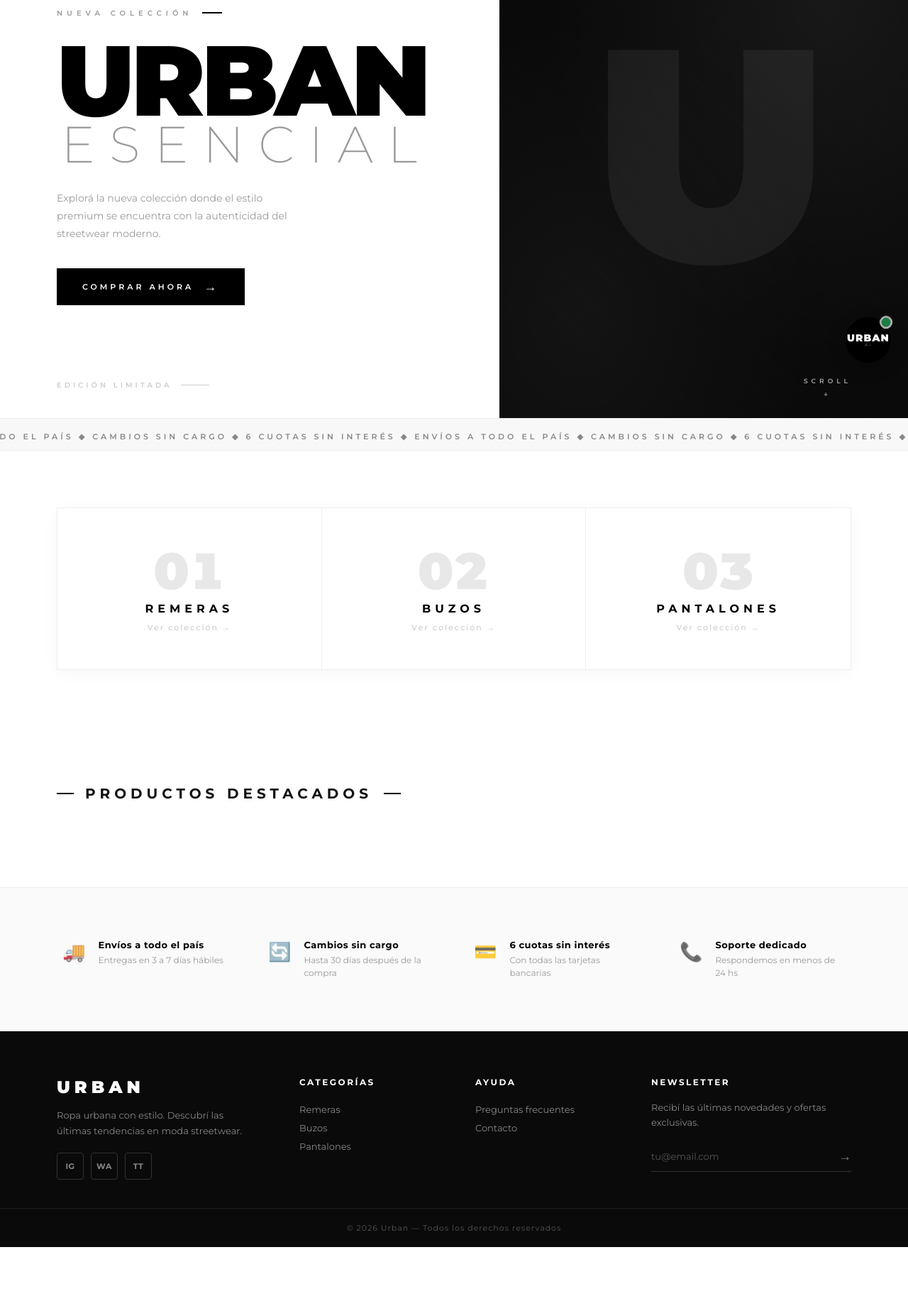
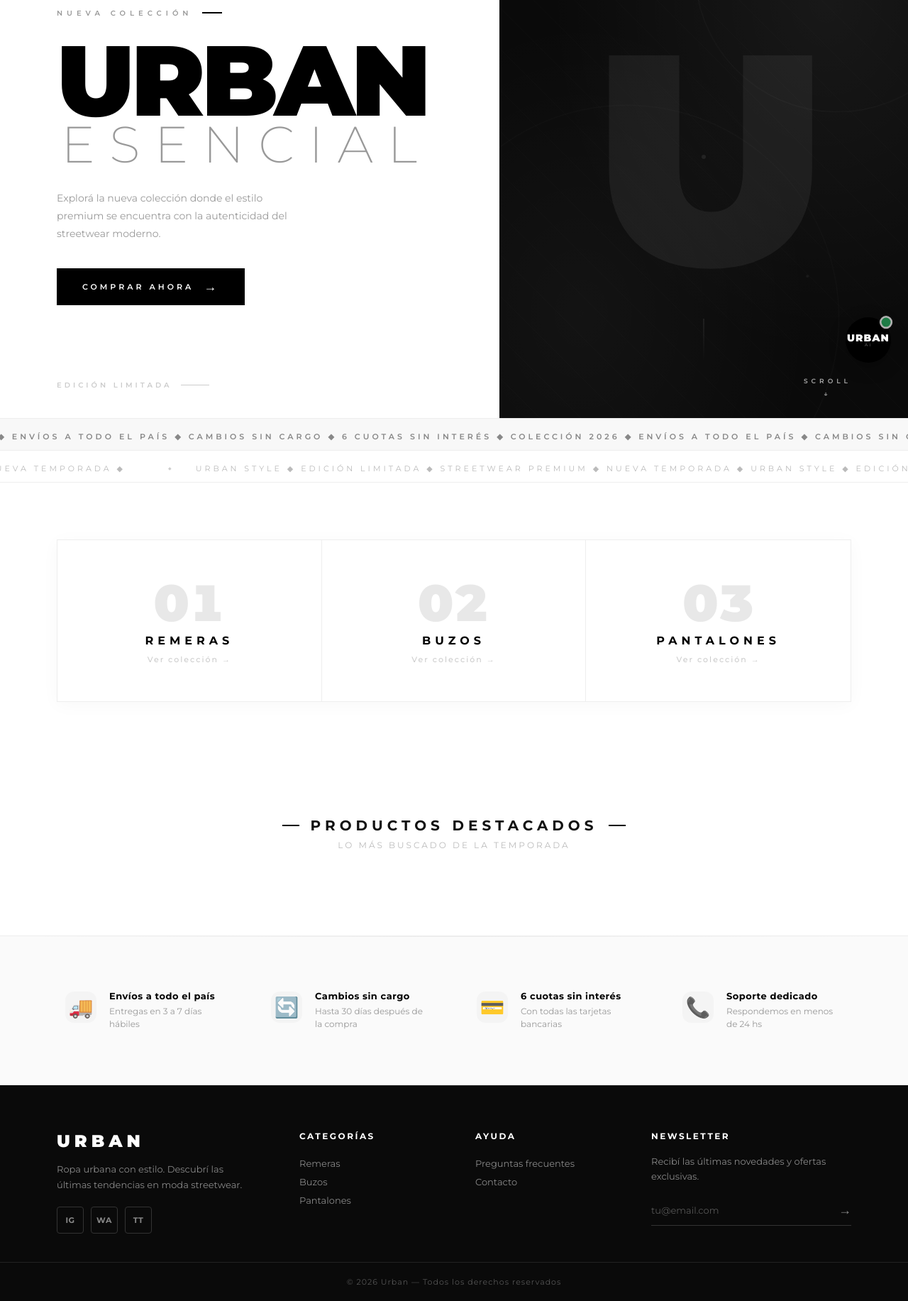
Before and after one commit to matugutierrez/urban-style, a website: page index.html in a window 1280 px wide. Shown: the part 265-2098 px from the top of the page at 71% size. Before the commit the page ends 2022 px from the top, so only its background shows below. Drawn offline with Linux system fonts and the light colour scheme; no server answers.

Commit message:
redeploy

```diff
--- a/css/style.css
+++ b/css/style.css
@@ -127,13 +127,25 @@ nav a.active::after {
     text-decoration: none;
     white-space: nowrap;
     font-weight: 500;
-    transition: color 0.3s ease, background 0.3s ease;
+    transition: all 0.3s ease;
     border-radius: 4px;
+    position: relative;
 }
 
 .icons a:hover {
     color: #000;
     background: #f5f5f5;
+}
+
+.icons a[href*="carrito"] {
+    font-size: 18px;
+    line-height: 1;
+    transition: transform 0.3s cubic-bezier(0.175, 0.885, 0.32, 1.275);
+}
+
+.icons a[href*="carrito"]:hover {
+    transform: scale(1.15);
+    background: transparent;
 }
 
 
@@ -292,6 +304,71 @@ nav a.active::after {
         radial-gradient(ellipse at 20% 80%, rgba(255,255,255,0.04) 0%, transparent 50%),
         repeating-linear-gradient(45deg, transparent 0px, transparent 40px, rgba(255,255,255,0.012) 40px, rgba(255,255,255,0.012) 41px);
     pointer-events: none;
+    animation: grainShift 12s ease-in-out infinite alternate;
+}
+
+@keyframes grainShift {
+    0% { background-position: 0% 0%; }
+    100% { background-position: 100% 100%; }
+}
+
+.hero-visual::after {
+    content: '';
+    position: absolute;
+    width: 400px;
+    height: 400px;
+    border: 1px solid rgba(255,255,255,0.04);
+    border-radius: 50%;
+    top: -10%;
+    right: -15%;
+    animation: heroOrbitSlow 20s linear infinite;
+    pointer-events: none;
+}
+
+@keyframes heroOrbitSlow {
+    0% { transform: translate(0, 0) rotate(0deg); }
+    33% { transform: translate(20px, -30px) rotate(120deg); }
+    66% { transform: translate(-10px, 20px) rotate(240deg); }
+    100% { transform: translate(0, 0) rotate(360deg); }
+}
+
+.hero-visual .hero-deco-line {
+    position: absolute;
+    bottom: 80px;
+    left: 50%;
+    transform: translateX(-50%);
+    width: 1px;
+    height: 60px;
+    background: linear-gradient(to bottom, rgba(255,255,255,0.15), transparent);
+    pointer-events: none;
+}
+
+.hero-visual .hero-deco-dot {
+    position: absolute;
+    width: 6px;
+    height: 6px;
+    border-radius: 50%;
+    background: rgba(255,255,255,0.08);
+    pointer-events: none;
+}
+.hero-visual .hero-deco-dot:nth-child(2) {
+    top: 20%;
+    left: 15%;
+    animation: heroDotDrift 15s ease-in-out infinite;
+}
+.hero-visual .hero-deco-dot:nth-child(3) {
+    bottom: 25%;
+    right: 20%;
+    width: 4px;
+    height: 4px;
+    animation: heroDotDrift 18s ease-in-out infinite reverse;
+}
+
+@keyframes heroDotDrift {
+    0%, 100% { transform: translate(0, 0); opacity: 0.4; }
+    25% { transform: translate(30px, -20px); opacity: 1; }
+    50% { transform: translate(-10px, 30px); opacity: 0.3; }
+    75% { transform: translate(-25px, -15px); opacity: 0.8; }
 }
 
 .hero-visual-text {
@@ -301,12 +378,27 @@ nav a.active::after {
     line-height: 1;
     user-select: none;
     letter-spacing: -20px;
-    animation: heroLetterFloat 4s ease-in-out infinite;
+    animation: heroLetterFloat 5s ease-in-out infinite;
+    position: relative;
+    z-index: 1;
+    filter: drop-shadow(0 0 40px rgba(255,255,255,0.02));
 }
 
 @keyframes heroLetterFloat {
     0%, 100% { transform: translateY(0) scale(1); }
-    50% { transform: translateY(-12px) scale(1.02); }
+    50% { transform: translateY(-16px) scale(1.03); }
+}
+
+.hero-visual .hero-deco-ring {
+    position: absolute;
+    width: 600px;
+    height: 600px;
+    border: 1px solid rgba(255,255,255,0.03);
+    border-radius: 50%;
+    bottom: -20%;
+    left: -20%;
+    animation: heroOrbitSlow 25s linear infinite reverse;
+    pointer-events: none;
 }
 
 
@@ -398,9 +490,26 @@ nav a.active::after {
     color: #ccc;
 }
 
+.home-marquee-reverse {
+    background: #fff;
+    border-top: none;
+    border-bottom: 1px solid #eee;
+}
+
+.home-marquee-reverse .home-marquee-inner {
+    animation: marqueeScrollReverse 40s linear infinite;
+    color: #bbb;
+    font-weight: 400;
+}
+
 @keyframes marqueeScroll {
     from { transform: translateX(0); }
     to { transform: translateX(-50%); }
+}
+
+@keyframes marqueeScrollReverse {
+    from { transform: translateX(-50%); }
+    to { transform: translateX(0); }
 }
 
 
@@ -463,11 +572,29 @@ nav a.active::after {
     font-feature-settings: "tnum";
     position: relative;
     z-index: 1;
+    font-variant-numeric: tabular-nums;
 }
 
 .home-categoria:hover .cat-number {
     color: #000;
     transform: translateY(-8px) scale(1.06);
+    text-shadow: 0 4px 20px rgba(0,0,0,0.04);
+}
+
+.home-categoria .cat-hover-line {
+    position: absolute;
+    bottom: 0;
+    left: 50%;
+    transform: translateX(-50%);
+    width: 0;
+    height: 2px;
+    background: #000;
+    transition: width 0.4s ease;
+    z-index: 1;
+}
+
+.home-categoria:hover .cat-hover-line {
+    width: 50px;
 }
 
 .home-categoria h3 {
@@ -492,6 +619,15 @@ nav a.active::after {
 
 .home-categoria:hover p {
     color: #666;
+}
+
+.home-categoria p .arrow {
+    display: inline-block;
+    transition: transform 0.3s ease;
+}
+
+.home-categoria:hover p .arrow {
+    transform: translateX(4px);
 }
 
 .home-categoria::after {
@@ -512,11 +648,15 @@ nav a.active::after {
 }
 
 
+.section-header {
+    margin-bottom: 40px;
+    text-align: center;
+}
+
 .home-section-title {
     font-size: 20px;
     font-weight: 700;
     letter-spacing: 6px;
-    margin-bottom: 40px;
     position: relative;
     display: inline-flex;
     align-items: center;
@@ -538,6 +678,16 @@ nav a.active::after {
     background: #000;
 }
 
+.home-section-sub {
+    display: block;
+    font-size: 12px;
+    color: #bbb;
+    letter-spacing: 3px;
+    text-transform: uppercase;
+    margin-top: 8px;
+    font-weight: 400;
+}
+
 
 .reveal {
     opacity: 0;
@@ -570,11 +720,14 @@ nav a.active::after {
 
 .producto {
     cursor: pointer;
-    transition: transform 0.4s ease;
+    transition: transform 0.4s cubic-bezier(0.25, 0.46, 0.45, 0.94), box-shadow 0.4s ease;
+    border-radius: 6px;
+    overflow: hidden;
 }
 
 .producto:hover {
-    transform: translateY(-4px);
+    transform: translateY(-8px);
+    box-shadow: 0 20px 40px rgba(0,0,0,0.06);
 }
 
 .producto img {
@@ -584,16 +737,25 @@ nav a.active::after {
 }
 
 .producto h4 {
-    margin-top: 15px;
+    margin-top: 16px;
     font-size: 14px;
     font-weight: 600;
     letter-spacing: 0.3px;
+    padding: 0 4px;
 }
 
 .producto p {
-    margin-top: 8px;
+    margin-top: 6px;
     font-weight: 700;
-    font-size: 15px;
+    font-size: 16px;
+    padding: 0 4px 4px;
+    font-feature-settings: "tnum";
+}
+
+.producto .precio-prefix {
+    font-size: 12px;
+    font-weight: 400;
+    color: #999;
 }
 
 
@@ -605,6 +767,19 @@ nav a.active::after {
     gap: 40px;
     border-top: 1px solid #eee;
     border-bottom: 1px solid #eee;
+    position: relative;
+    overflow: hidden;
+}
+
+.beneficios::before {
+    content: '';
+    position: absolute;
+    top: 0;
+    left: 0;
+    right: 0;
+    height: 1px;
+    background: linear-gradient(90deg, transparent, #000, transparent);
+    opacity: 0.06;
 }
 
 .beneficio-item {
@@ -612,19 +787,36 @@ nav a.active::after {
     align-items: flex-start;
     gap: 18px;
     text-align: left;
-    padding: 8px;
-    transition: transform 0.3s ease;
+    padding: 12px;
+    transition: all 0.3s ease;
+    border-radius: 8px;
+    position: relative;
 }
 
 .beneficio-item:hover {
-    transform: translateY(-2px);
+    transform: translateY(-4px);
+    background: rgba(0,0,0,0.02);
 }
 
 .beneficio-icono {
-    font-size: 26px;
+    font-size: 28px;
     flex-shrink: 0;
     margin-top: 2px;
-    opacity: 0.8;
+    opacity: 0.85;
+    transition: transform 0.3s ease, opacity 0.3s ease;
+    display: inline-flex;
+    align-items: center;
+    justify-content: center;
+    width: 44px;
+    height: 44px;
+    background: rgba(0,0,0,0.03);
+    border-radius: 12px;
+}
+
+.beneficio-item:hover .beneficio-icono {
+    transform: scale(1.08);
+    opacity: 1;
+    background: rgba(0,0,0,0.06);
 }
 
 .beneficio-item h4 {
@@ -632,6 +824,11 @@ nav a.active::after {
     font-weight: 700;
     letter-spacing: 0.5px;
     margin-bottom: 5px;
+    transition: color 0.3s ease;
+}
+
+.beneficio-item:hover h4 {
+    color: #000;
 }
 
 .beneficio-item p {
@@ -646,6 +843,17 @@ footer {
     background: #0a0a0a;
     color: white;
     margin-top: auto;
+    position: relative;
+}
+
+footer::before {
+    content: '';
+    position: absolute;
+    top: 0;
+    left: 0;
+    right: 0;
+    height: 1px;
+    background: linear-gradient(90deg, transparent, rgba(255,255,255,0.12), transparent);
 }
 
 .footer-inner {
@@ -898,7 +1106,16 @@ footer {
     backdrop-filter: blur(4px);
 }
 .stock-badge.sin-stock { background: rgba(120,120,120,0.85); color: #fff; }
-.stock-badge.ultimas { background: rgba(200,60,0,0.88); color: #fff; }
+.stock-badge.ultimas {
+    background: rgba(200,60,0,0.88);
+    color: #fff;
+    animation: badgePulse 2s ease-in-out infinite;
+}
+
+@keyframes badgePulse {
+    0%, 100% { opacity: 1; }
+    50% { opacity: 0.7; }
+}
 
 
 .categoria-header {
--- a/index.html
+++ b/index.html
@@ -55,6 +55,10 @@
         </div>
         <div class="hero-visual">
             <div class="hero-visual-text" aria-hidden="true">U</div>
+            <div class="hero-deco-line"></div>
+            <div class="hero-deco-dot"></div>
+            <div class="hero-deco-dot"></div>
+            <div class="hero-deco-ring"></div>
         </div>
         <div class="hero-accent">EDICIÓN LIMITADA</div>
         <div class="hero-scroll">SCROLL</div>
@@ -63,8 +67,14 @@
 
     <div class="home-marquee">
         <div class="home-marquee-inner">
-            <span>ENVÍOS A TODO EL PAÍS ◆ CAMBIOS SIN CARGO ◆ 6 CUOTAS SIN INTERÉS ◆ ENVÍOS A TODO EL PAÍS ◆ CAMBIOS SIN CARGO ◆ 6 CUOTAS SIN INTERÉS ◆</span>
-            <span>ENVÍOS A TODO EL PAÍS ◆ CAMBIOS SIN CARGO ◆ 6 CUOTAS SIN INTERÉS ◆ ENVÍOS A TODO EL PAÍS ◆ CAMBIOS SIN CARGO ◆ 6 CUOTAS SIN INTERÉS ◆</span>
+            <span>COLECCIÓN 2026 ◆ ENVÍOS A TODO EL PAÍS ◆ CAMBIOS SIN CARGO ◆ 6 CUOTAS SIN INTERÉS ◆ COLECCIÓN 2026 ◆ ENVÍOS A TODO EL PAÍS ◆ CAMBIOS SIN CARGO ◆ 6 CUOTAS SIN INTERÉS ◆</span>
+            <span>COLECCIÓN 2026 ◆ ENVÍOS A TODO EL PAÍS ◆ CAMBIOS SIN CARGO ◆ 6 CUOTAS SIN INTERÉS ◆ COLECCIÓN 2026 ◆ ENVÍOS A TODO EL PAÍS ◆ CAMBIOS SIN CARGO ◆ 6 CUOTAS SIN INTERÉS ◆</span>
+        </div>
+    </div>
+    <div class="home-marquee home-marquee-reverse">
+        <div class="home-marquee-inner">
+            <span>URBAN STYLE ◆ EDICIÓN LIMITADA ◆ STREETWEAR PREMIUM ◆ NUEVA TEMPORADA ◆ URBAN STYLE ◆ EDICIÓN LIMITADA ◆ STREETWEAR PREMIUM ◆ NUEVA TEMPORADA ◆</span>
+            <span>URBAN STYLE ◆ EDICIÓN LIMITADA ◆ STREETWEAR PREMIUM ◆ NUEVA TEMPORADA ◆ URBAN STYLE ◆ EDICIÓN LIMITADA ◆ STREETWEAR PREMIUM ◆ NUEVA TEMPORADA ◆</span>
         </div>
     </div>
 
@@ -73,23 +83,26 @@
         <div class="home-categoria" onclick="window.location.href='remeras.html'">
             <span class="cat-number">01</span>
             <h3>REMERAS</h3>
-            <p>Ver colección →</p>
+            <p>Ver colección <span class="arrow">→</span></p>
         </div>
         <div class="home-categoria" onclick="window.location.href='buzos.html'">
             <span class="cat-number">02</span>
             <h3>BUZOS</h3>
-            <p>Ver colección →</p>
+            <p>Ver colección <span class="arrow">→</span></p>
         </div>
         <div class="home-categoria" onclick="window.location.href='pantalones.html'">
             <span class="cat-number">03</span>
             <h3>PANTALONES</h3>
-            <p>Ver colección →</p>
+            <p>Ver colección <span class="arrow">→</span></p>
         </div>
     </section>
 
 
     <section class="productos" id="homeProductos">
-        <span class="home-section-title">PRODUCTOS DESTACADOS</span>
+        <div class="section-header">
+            <span class="home-section-title">PRODUCTOS DESTACADOS</span>
+            <span class="home-section-sub">Lo más buscado de la temporada</span>
+        </div>
         <div class="grid-productos" id="gridDestacados"></div>
     </section>
 
```
